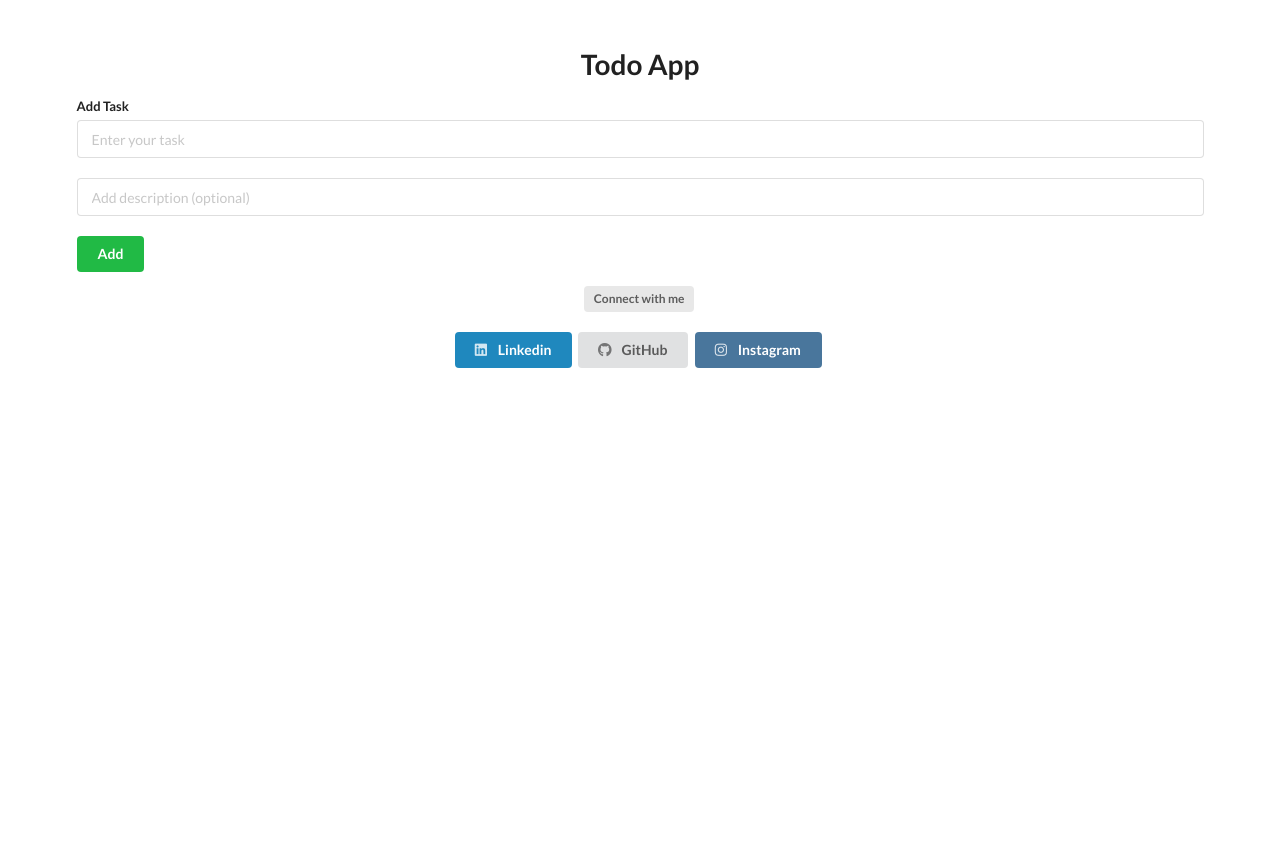
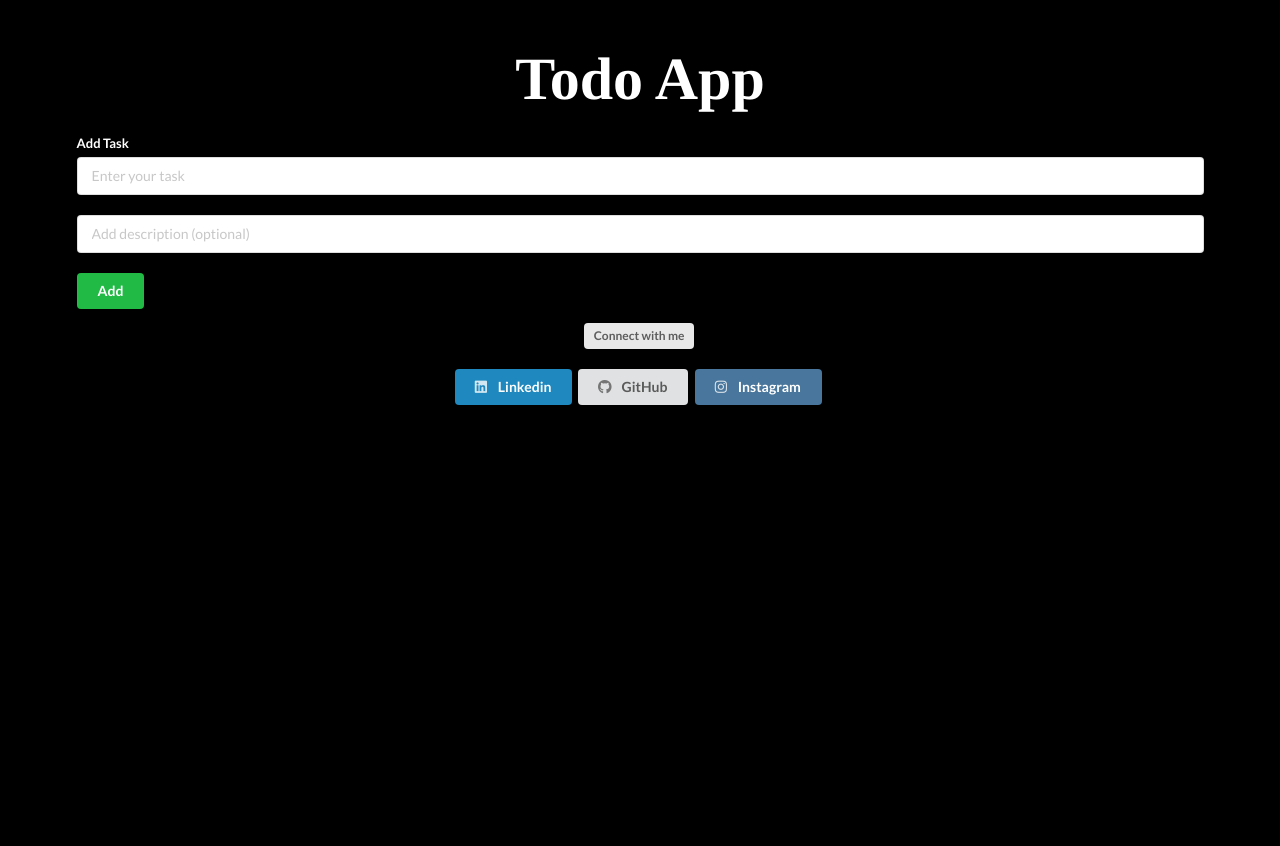
Before and after one commit to mdarshad1000/Todo-App, a Flask app: page / in a window 1280 px wide. After the commit the page ends 405 px from the top, so only its background shows below. Run offline with Flask 2, Linux system fonts and the light colour scheme; data that the repository does not hold is empty.

Commit message:
bg change

```diff
--- a/templates/index.html
+++ b/templates/index.html
@@ -3,16 +3,18 @@
 <head>
     <meta charset="UTF-8">
     <title>To-Do</title>
+    <link rel="icon" type="image/x-icon" href="{{url_for('static', filename='newtodo.ico') }}" />
+
     <link rel="stylesheet" href="https://cdn.jsdelivr.net/npm/semantic-ui@2.4.2/dist/semantic.min.css">
-<script src="https://cdn.jsdelivr.net/npm/semantic-ui@2.4.2/dist/semantic.min.js"></script>
+    <script src="https://cdn.jsdelivr.net/npm/semantic-ui@2.4.2/dist/semantic.min.js"></script>
 </head>
-<body>
+<body style="background-color:black;">
 <div style="margin-top: 50px" class="ui center container">
-    <h1 class="ui center aligned huge header">Todo App</h1>
+    <h1 style="font-size:60px;font-family:Times;color:white"  class="ui center aligned huge header">Todo App</h1>
 
     <form class="ui form" action="/add" method="POST">
         <div class="field">
-            <label> Add Task</label>
+            <label style="color:white"> Add Task</label>
             <input type="text" name="title" placeholder="Enter your task" required>
             <br><br>
             <input type="text" name="description" placeholder="Add description (optional)">
```
Also changed, not shown: static/newtodo.ico (added).
